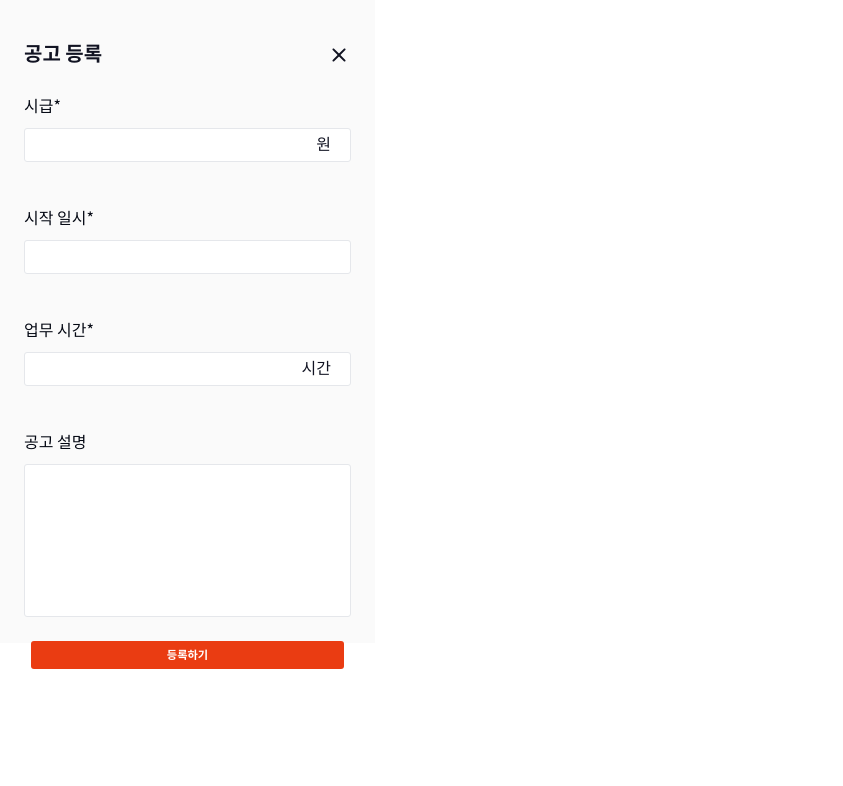
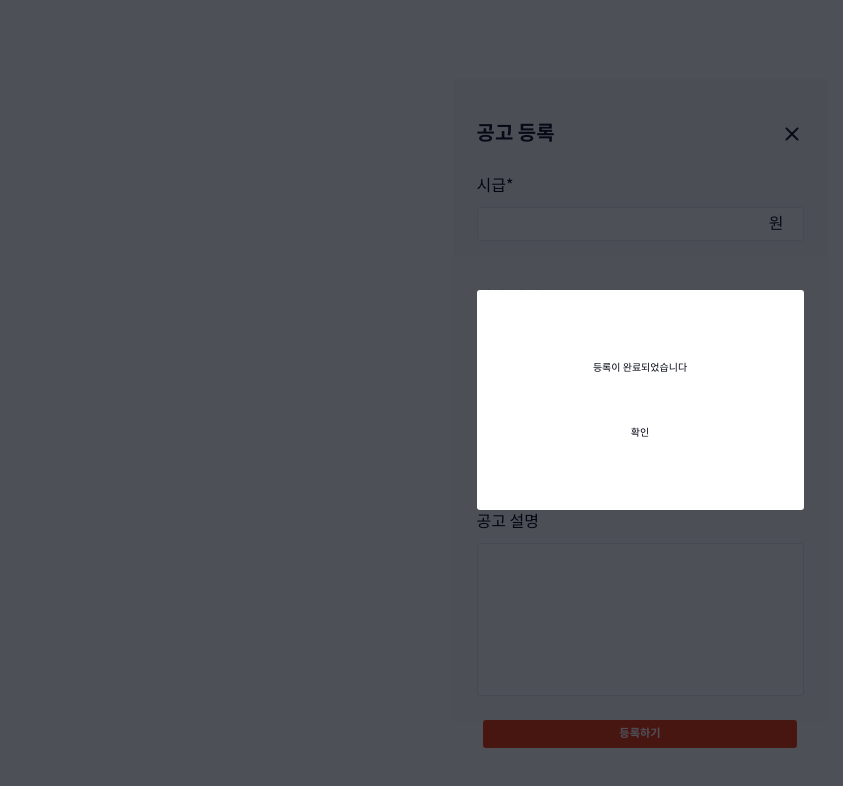
Before and after one commit to S2-P3-T5/Jugle, a Next.js app: page /notice/register in a window 1280 px wide. Both pictures are taken after a click on the button "등록하기". Shown: the top 786 px of the page, without its empty margins (0-843 px from the left). Built offline with nearby package versions, Linux system fonts and the light colour scheme.

Commit message:
feat: 공고 등록 페이지에서 등록하기를 눌렀을 때 렌더링되는 모달창 컴포넌트 생성

```diff
--- /dev/null
+++ b/src/components/ui/registerModal.tsx
@@ -0,0 +1,69 @@
+import React, { MouseEvent } from "react";
+
+type ModalProps = {
+  isOpen: boolean;
+  onClose: () => void;
+};
+
+const Modal: React.FC<ModalProps> = ({ isOpen, onClose }) => {
+  if (!isOpen) return null;
+
+  const handleOverlayClick = (e: MouseEvent<HTMLDivElement>) => {
+    // 모달 외부를 클릭하여 모달을 닫을 때
+    if (e.target === e.currentTarget) {
+      onClose(); // onClose 함수 호출하여 모달 닫기
+    }
+  };
+
+  /* styles.css */
+  // .modal-overlay {
+  //   display: flex;
+  //   justify-content: center;
+  //   align-items: center;
+  //   position: fixed;
+  //   top: 0;
+  //   left: 0;
+  //   width: 100%;
+  //   height: 100%;
+  //   background-color: rgba(0, 0, 0, 0.5);
+  //   z-index: 9999;
+  // }
+
+  // .modal-container {
+  //   display: inline-flex;
+  //   padding: 32px 40px;
+  //   flex-direction: column;
+  //   position: relative;
+  //   justify-content: center;
+  //   align-items: center;
+  //   gap: 24px;
+  //   width: 32.7rem;
+  //   height: 22rem;
+  //   background-color: white;
+  //   padding: 20px;
+  //   border-radius: 8px;
+  //   border: 1px solid #ccd5e3;
+  //   background: #fff;
+  //   z-index: 10000;
+  // }
+
+  return (
+    <div
+      className="z-9999 fixed left-0 top-0 flex h-full w-full items-center justify-center bg-gray-950 bg-opacity-70"
+      onClick={handleOverlayClick}
+    >
+      <div className="z-10000 flex h-[22rem] w-[32.7rem] flex-col items-center justify-center gap-[5rem] rounded-md border border-none bg-white py-[2.8rem]">
+        <div>
+          <p>등록이 완료되었습니다</p>
+        </div>
+        <div>
+          <button>
+            <span>확인</span>
+          </button>
+        </div>
+      </div>
+    </div>
+  );
+};
+
+export default Modal;
--- a/src/pages/notice/register/index.tsx
+++ b/src/pages/notice/register/index.tsx
@@ -1,9 +1,12 @@
 import { useRouter } from "next/router";
+import { useState } from "react";
 
 import { Input } from "@/components/ui/noticeRegisterInput";
 import { Label } from "@/components/ui/noticeRegisterLabel";
+import Modal from "@/components/ui/registerModal";
 
 function NoticeRegister() {
+  const [isModalOpen, setIsModalOpen] = useState(false);
   const router = useRouter();
 
   const handleLogoButtonClick = () => {
@@ -11,8 +14,18 @@ function NoticeRegister() {
     router.push("/notices");
   };
 
+  const handleRegisterButtonClick = () => {
+    // 모달 열기
+    setIsModalOpen(true);
+  };
+
+  const handleCloseModal = () => {
+    // 모달 닫기
+    setIsModalOpen(false);
+  };
+
   return (
-    <>
+    <div className="flex h-screen items-center justify-center">
       <div className="w-[37.5rem] gap-[0.8rem] bg-[#FAFAFA]">
         <div className="flex flex-col items-center justify-center">
           <div className="flex w-[35.1rem] flex-col items-start gap-[0.8rem] px-[1.2rem] pb-[8rem] pt-[4rem]">
@@ -63,7 +76,10 @@ function NoticeRegister() {
                 </form>
               </div>
               <div>
-                <button className="flex h-[2rem] items-center justify-center gap-[0.8rem] self-stretch rounded-md bg-[#EA3C12] px-[13.6rem] py-[1.4rem]">
+                <button
+                  className="flex h-[2rem] items-center justify-center gap-[0.8rem] self-stretch rounded-md bg-[#EA3C12] px-[13.6rem] py-[1.4rem]"
+                  onClick={handleRegisterButtonClick}
+                >
                   <span className="text-center text-lg font-bold leading-5 text-white">
                     등록하기
                   </span>
@@ -73,7 +89,8 @@ function NoticeRegister() {
           </div>
         </div>
       </div>
-    </>
+      <Modal isOpen={isModalOpen} onClose={handleCloseModal} />
+    </div>
   );
 }
 
```
